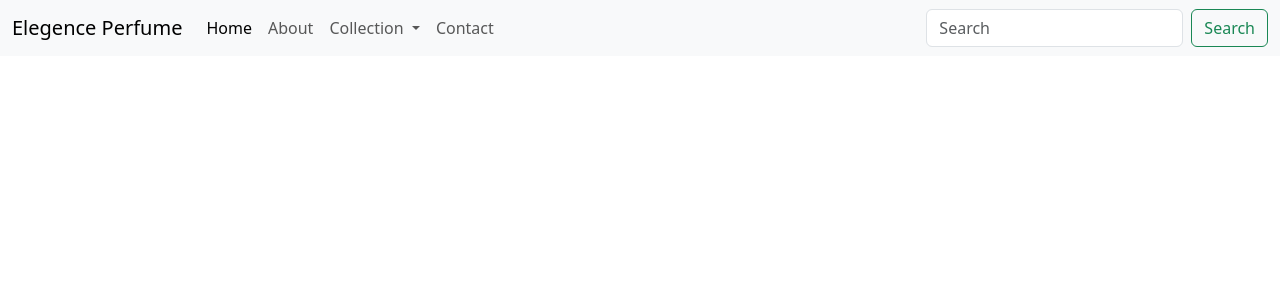
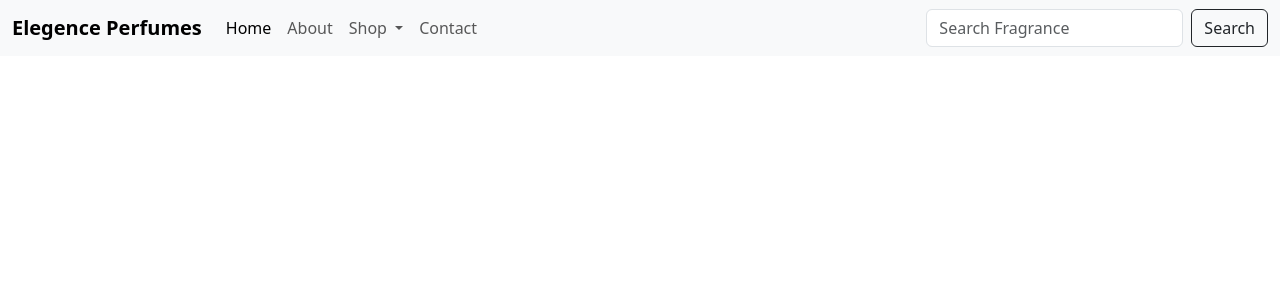
Before and after one commit to AyeshaSangani/Static-Ecommerce-Layout-with-Angular, an Angular app: page /about in a window 1280 px wide. Shown: the top 300 px of the page. Built offline with nearby package versions, Linux system fonts and the light colour scheme.

Commit message:
Enhance navbar layout and link accessibility
Updated navbar structure and styling for better user experience.

```diff
--- a/src/app/components/navbar/navbar.html
+++ b/src/app/components/navbar/navbar.html
@@ -1,37 +1,45 @@
-
-<nav class="navbar navbar-expand-lg navbar-light bg-light">
+<nav class="navbar navbar-expand-lg bg-body-tertiary">
   <div class="container-fluid">
-    <a class="navbar-brand" href="#">Elegence Perfume </a>
+    <a class="navbar-brand" href="#"><b>Elegence Perfumes</b></a>
     <button class="navbar-toggler" type="button" data-bs-toggle="collapse" data-bs-target="#navbarSupportedContent" aria-controls="navbarSupportedContent" aria-expanded="false" aria-label="Toggle navigation">
       <span class="navbar-toggler-icon"></span>
     </button>
+
     <div class="collapse navbar-collapse" id="navbarSupportedContent">
       <ul class="navbar-nav me-auto mb-2 mb-lg-0">
+
         <li class="nav-item">
           <a class="nav-link active" aria-current="page" routerLink="">Home</a>
         </li>
+
         <li class="nav-item">
-          <a class="nav-link"  routerLink="about">About</a>
+          <a class="nav-link" routerLink="about-us">About</a>
         </li>
+
         <li class="nav-item dropdown">
-          <a class="nav-link dropdown-toggle" routerLink="" id="navbarDropdown" role="button" data-bs-toggle="dropdown" aria-expanded="false">
-            Collection
+          <a class="nav-link dropdown-toggle" href="#" role="button" data-bs-toggle="dropdown" aria-expanded="false">
+            Shop
           </a>
-          <ul class="dropdown-menu" aria-labelledby="navbarDropdown">
-            <li><a class="dropdown-item" href="#">Men</a></li>
-            <li><a class="dropdown-item" href="#">Women</a></li>
-            <li><hr class="dropdown-divider"></li>
-            <li><a class="dropdown-item" href="#"></a></li>
+          <ul class="dropdown-menu">
+            <li><a class="dropdown-item" href="#">Men's </a></li>
+            <li><a class="dropdown-item" href="#">Women's </a></li>
+            <li><a class="dropdown-item" href="#">Luxery </a></li>
+            <li><a class="dropdown-item" href="#">Unisex</a></li>
+            <li><a class="dropdown-item" href="#">Gift Sets</a></li>
           </ul>
         </li>
+
         <li class="nav-item">
-          <a class="nav-link" routerLink="contact">Contact</a>
+          <a class="nav-link" routerLink="contact-us">Contact</a>
         </li>
+
       </ul>
-      <form class="d-flex">
-        <input class="form-control me-2" type="search" placeholder="Search" aria-label="Search">
-        <button class="btn btn-outline-success" type="submit">Search</button>
+
+      <form class="d-flex" role="search">
+        <input class="form-control me-2" type="search" placeholder="Search Fragrance" aria-label="Search"/>
+        <button class="btn btn-outline-dark" type="submit">Search</button>
       </form>
+
     </div>
   </div>
 </nav>
```
